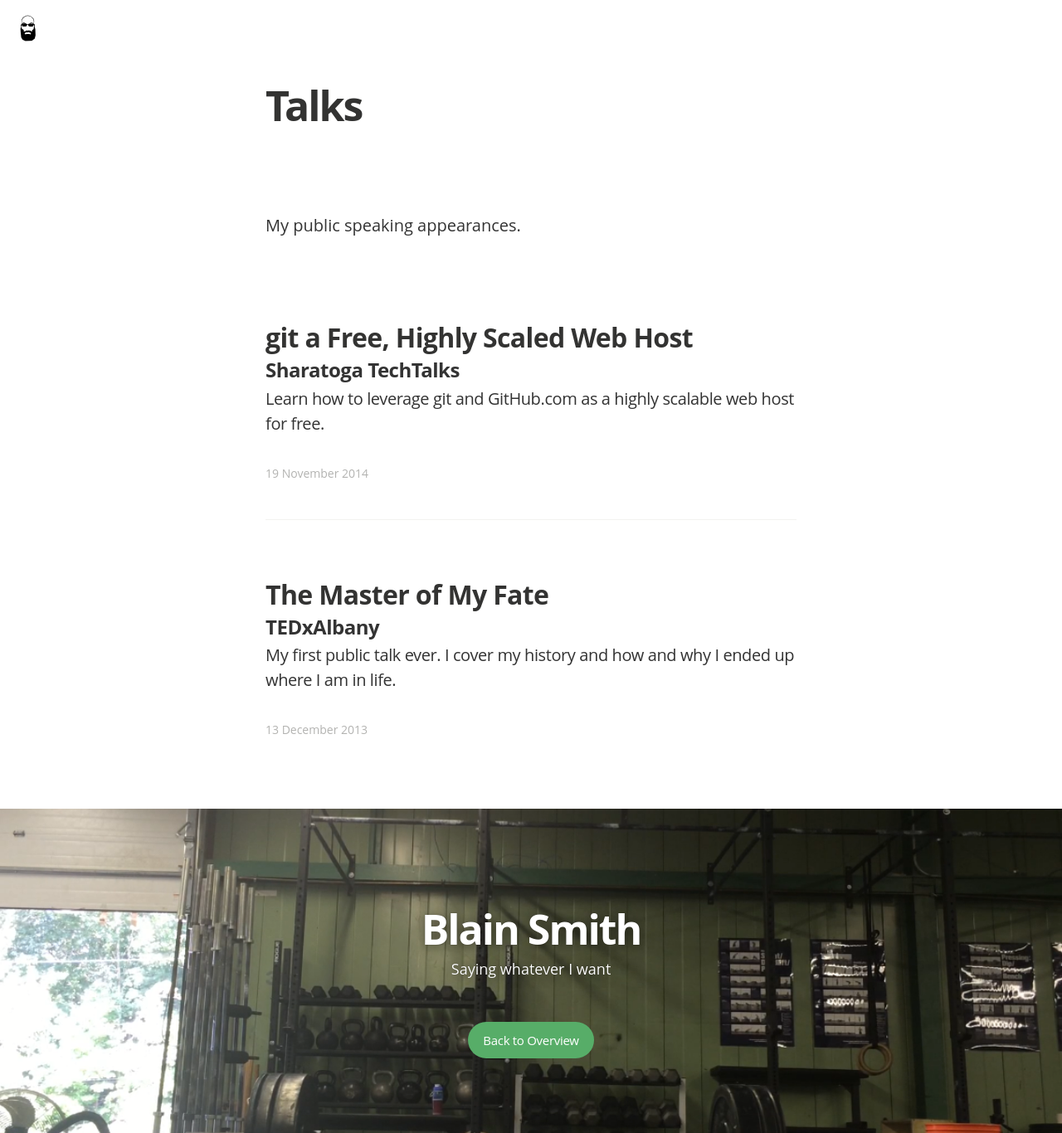
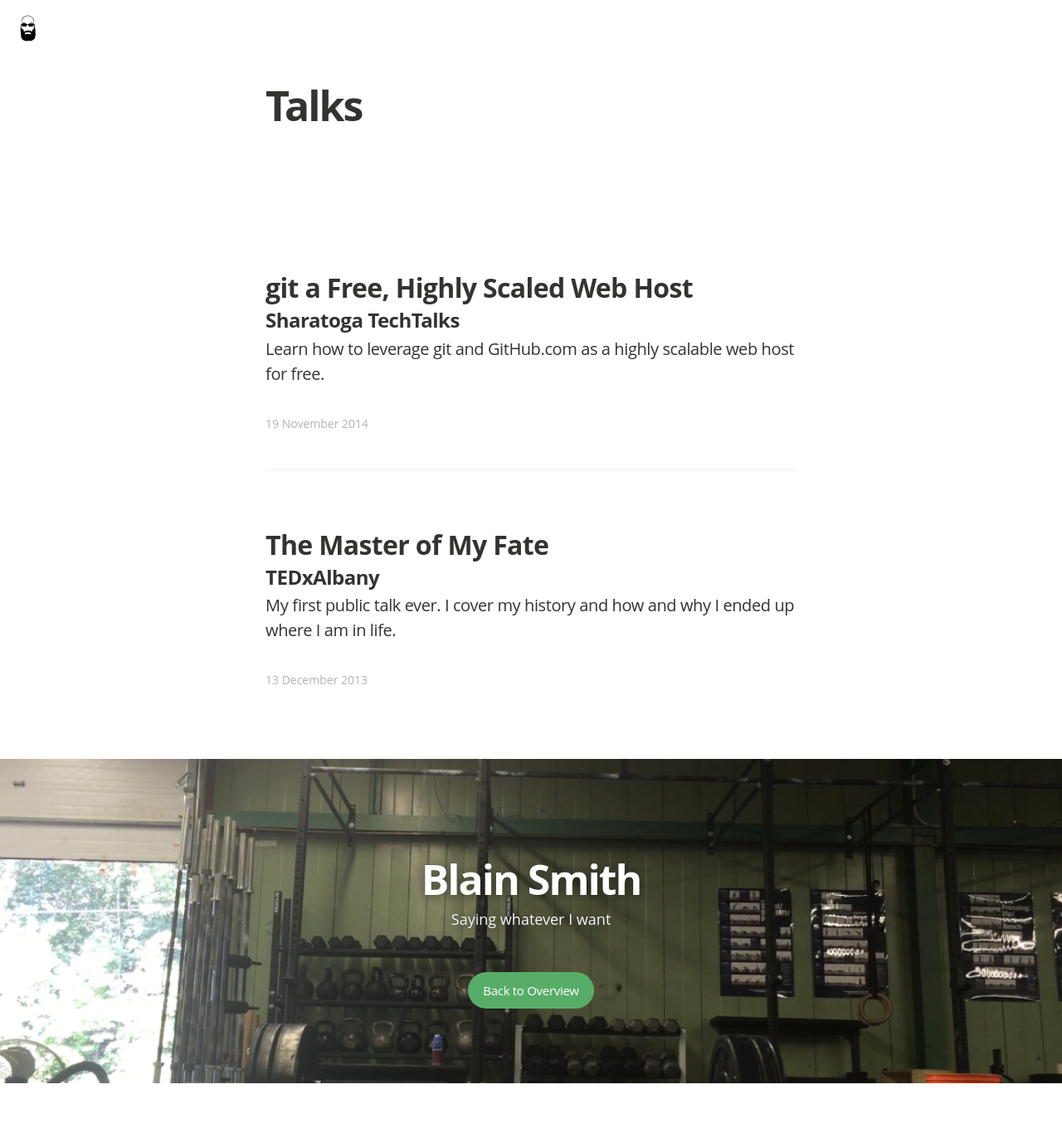
Before and after one commit to blainsmith/blainsmith.com, a Jekyll site: the page built from talks/index.html, in a window 1280 px wide. Shown: the whole page at 83% size. Built offline with Jekyll 4.4.1, drawn with Linux system fonts in a browser that asks for light colours; nearby versions of some CDN libraries; some web fonts are replaced; Markdown is read by kramdown in place of the engine named in the settings; after the commit the page ends 1306 px from its top, so only the background shows below that.

Commit message:
eff that

```diff
--- a/_layouts/page.html
+++ b/_layouts/page.html
@@ -14,10 +14,6 @@
           </div>
           <div class="post-meta">
             <h1 class="post-title">{{ page.title }}</h1>
-            <div class="cf post-meta-text">
-              <div class="author-image" style="background-image: url({{ site.author_image }})">Blog Logo</div>
-              <h4 class="author-name" itemprop="author" itemscope itemtype="http://schema.org/Person">{{ site.author }}</h4>
-            </div>
             <div style="text-align:center">
               <a href="#topofpage" class="topofpage"><i class="fa fa-angle-down"></i></a>
             </div>
--- a/talks/index.html
+++ b/talks/index.html
@@ -2,8 +2,6 @@
 layout: page
 title: Talks
 ---
-<p>My public speaking appearances.</p>
-
 {% for talk in site.data.talks %}
 <article class="post" role="talk">
   <div class="article-item">
```
